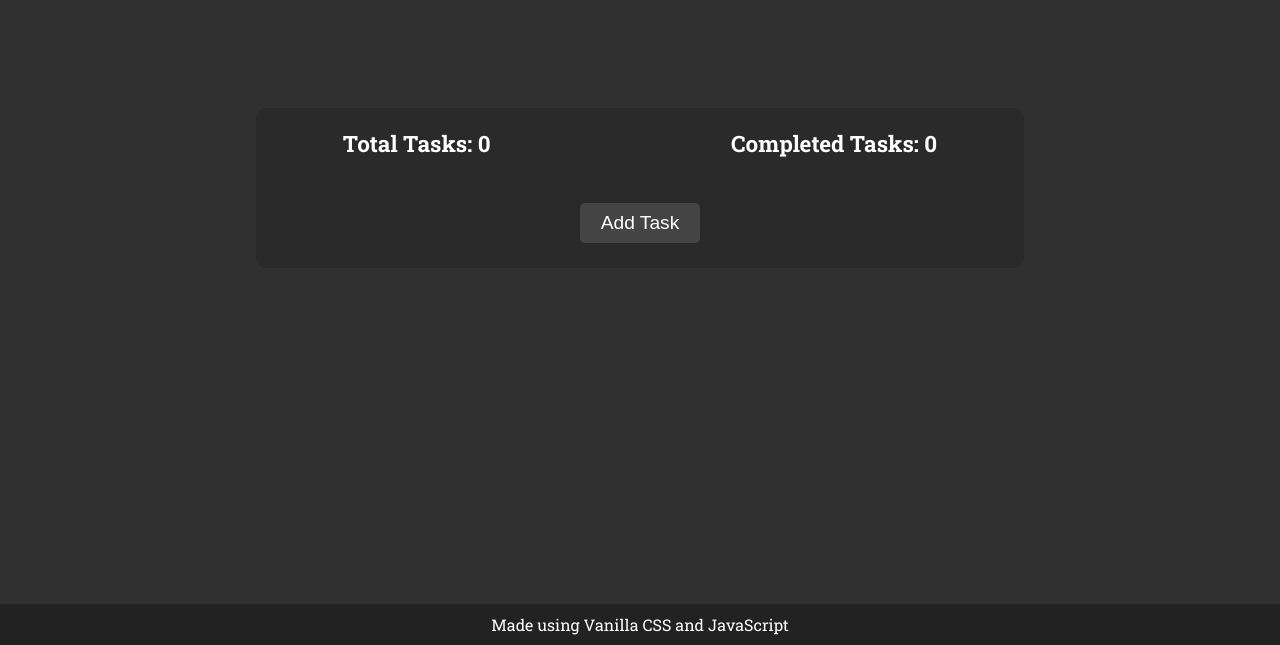
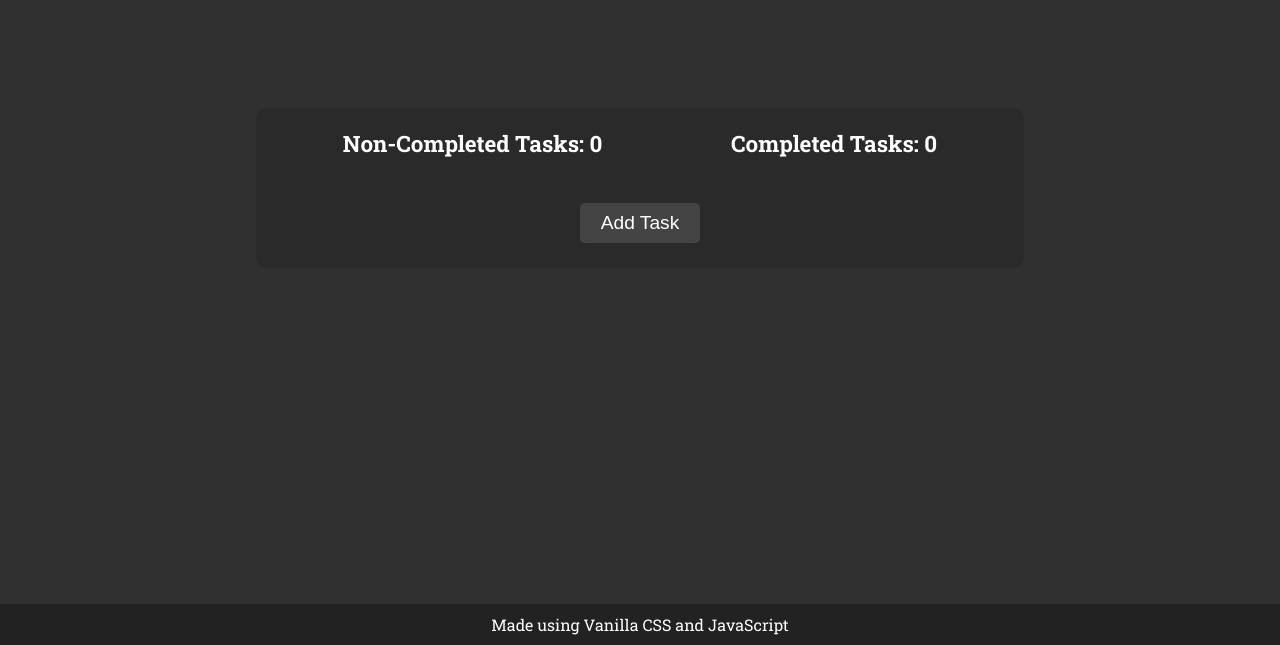
Before and after one commit to Bones-0/Todo-list-WebApp, a plain HTML site: page index.html in a window 1280 px wide. Shown: the part 155-800 px from the top of the page. Drawn offline with Linux system fonts and the light colour scheme.

Commit message:
Polishing touches added

```diff
--- a/index.html
+++ b/index.html
@@ -37,7 +37,7 @@
         </div>
         <div class="add-task">
             <div class="task-stats-box">
-                <h3 id="total-tasks">Total tasks: 0</h3>
+                <h3 id="total-tasks">Non-Completed tasks: 0</h3>
                 <h3 id="completed-tasks-count">Completed tasks: 0</h3>
             </div>
             <button class="add-task-button">Add Task</button>
--- a/src/main.js
+++ b/src/main.js
@@ -100,7 +100,7 @@ function mountTask(task, completed) {
 
 function updateCounters() {
     total_tasks.textContent =
-        `Total Tasks: ${task_map.size}`;
+        `Non-Completed Tasks: ${task_map.size}`;
     completed_tasks_count.textContent =
         `Completed Tasks: ${completed_task_map.size}`;
 }
```
